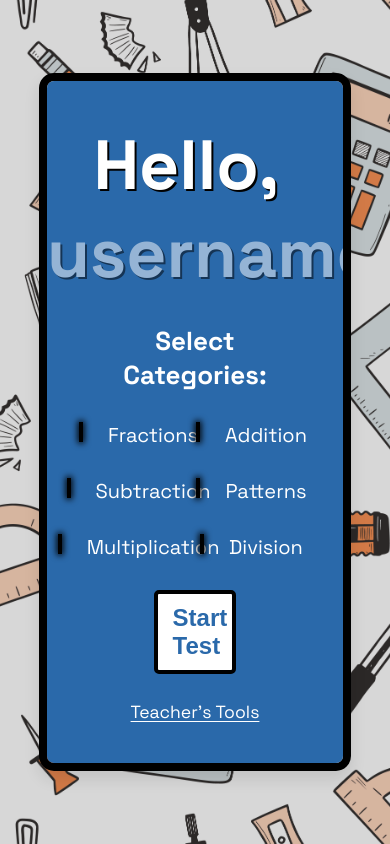
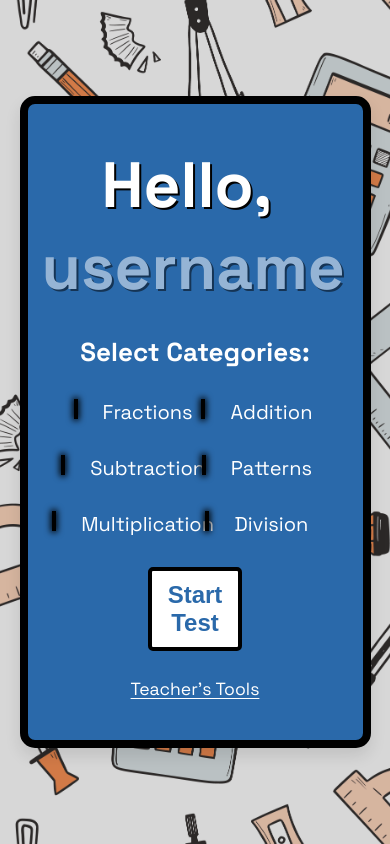
Before and after one commit to shayan-taba/GUI_Task, a Flask app: page / in a window 390 px wide. Run offline with Flask 3, Linux system fonts and the light colour scheme.

Commit message:
further styling conventions

```diff
--- a/static/styles.css
+++ b/static/styles.css
@@ -1,9 +1,7 @@
-/* styles.css */
-/**/
 body,
 .background {
   font-family: "Space Grotesk", sans-serif;
-  font-optical-sizing: auto;
+  font-optical-sizing:auto;
   font-style: normal;
   margin: 0;
   padding: 0;
@@ -46,7 +44,7 @@ body {
   /* Ensure the overlay is above the background but below the content */
 }
 
-h1 {
+h1, #hiddenSizing {
   font-size: 5.25rem;
   font-family: "Space Grotesk", sans-serif;
   font-optical-sizing: auto;
@@ -472,18 +470,18 @@ form ::placeholder {
     max-height: 90vh;
     min-height: 60vh;
   }
-  h1 {
+  h1, #hiddenSizing {
     font-size: 4.35rem;
   }
 }
 
-@media (max-width: 770) {
+@media (max-width: 770px) {
   .container {
     width: 90%;
     max-height: 95vh;
     min-height: 70vh;
   }
-  h1 {
+  h1, #hiddenSizing {
     font-size: 4rem;
   }
 }
--- a/templates/index.html
+++ b/templates/index.html
@@ -26,9 +26,9 @@
         <div class="container">
             <h1>Hello,<span>&nbsp;</span><input autofocus type="text" placeholder="username" id="username"
                     value="{{ username if username.strip() != '' else '' }}" autocomplete="off">
-                <div id="hiddenSizing"></div>
-                <!-- hidden element where the width of it determines the required width of the real element -->
             </h1>
+            <div id="hiddenSizing"></div>
+            <!-- hidden element where the width of it determines the required width of the real element -->
             <form onsubmit="return validateCheckboxes()" class="testGenerate" action="{{ url_for('start_test') }}" method="post"
                 >
                 <label style="width: 100%;">Select Categories:</label>
```
